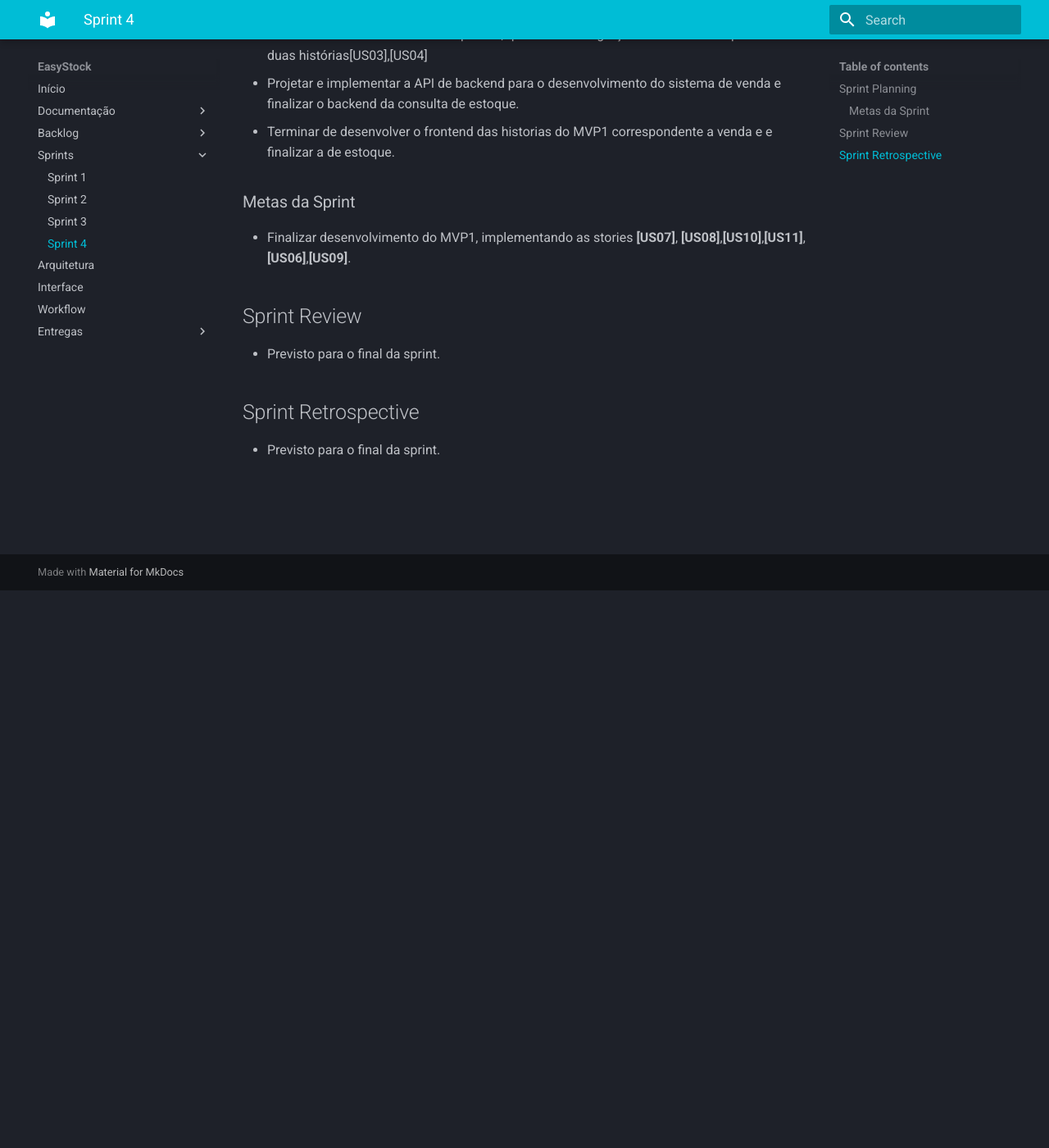
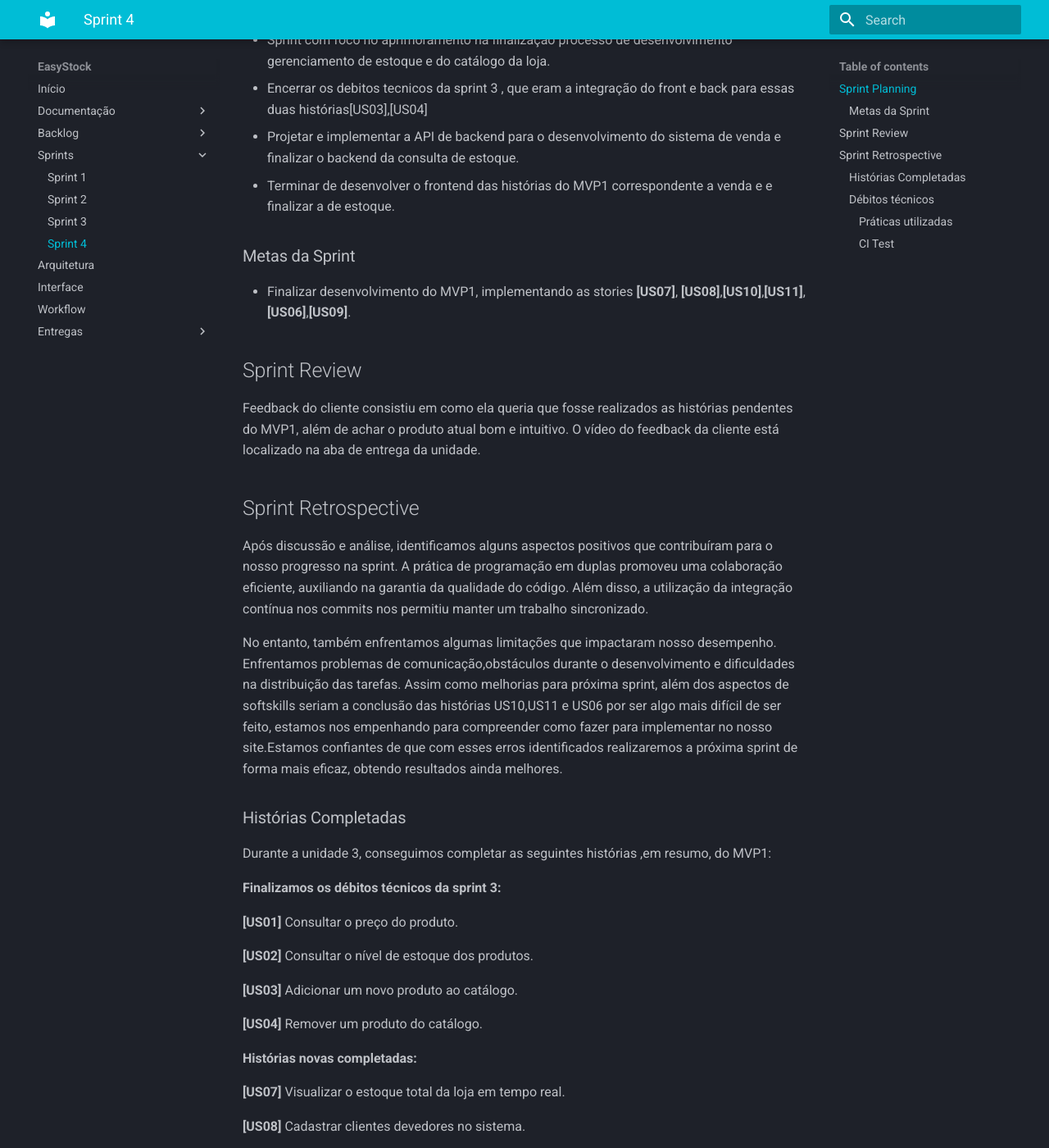
Before and after one commit to mdsreq-fga-unb/2023.1-EasyStock, an MkDocs documentation site: the page built from docs/sprint4.md, in a window 1280 px wide and 1400 px high, scrolled down 680 px. Shown: the whole window at 82% size. Built offline with MkDocs 1.6.1 and Material for MkDocs 9.7.7, drawn with Linux system fonts in a browser that asks for light colours; some of the changed text lies outside the part shown.

Commit message:
sprint 4

```diff
--- a/docs/sprint4.md
+++ b/docs/sprint4.md
@@ -3,7 +3,7 @@
 | 18/05/2023 | 0.1 | Criação e estruturação do documentação da sprint 4 | Hemanoel, Gustavo, Isaac |
 | 05/06/2023 | 0.2 | Atualização da documentação da sprint 4 | Daniela, Gustavo,Hemanoel, Isaac, Milena |
 | 13/06/2023 | 0.3 | Atualização da documentação da sprint 4 | Gustavo,Hemanoel, Isaac|
-
+| 14/06/2023 | 0.4 | Atualização da documentação da sprint 4 | Daniela, Gustavo,Hemanoel, Isaac, Milena|
 
 # Sprint 4
 
@@ -15,7 +15,7 @@ Data término: 14/06/2023
 * Sprint com foco no aprimoramento na finalização processo de desenvolvimento gerenciamento de estoque e do catálogo da loja.
 * Encerrar os debitos tecnicos da sprint 3 , que eram a integração do front e back para essas duas histórias[US03],[US04]
 * Projetar e implementar a API de backend para o desenvolvimento do sistema de venda e finalizar o backend da consulta de estoque.
-* Terminar de desenvolver o frontend das historias do MVP1 correspondente a venda e e finalizar a de estoque.
+* Terminar de desenvolver o frontend das histórias do MVP1 correspondente a venda e e finalizar a de estoque.
 
 
 ### Metas da Sprint
@@ -23,7 +23,61 @@ Data término: 14/06/2023
 
 
 ## Sprint Review
-* Previsto para o final da sprint.
+
+Feedback do cliente consistiu em como ela queria que fosse realizados as histórias pendentes do MVP1, além de achar o produto atual bom e intuitivo.
+O vídeo do feedback da cliente está localizado na aba de entrega da unidade.
 
 ## Sprint Retrospective
-* Previsto para o final da sprint.
+
+Após discussão e análise, identificamos alguns aspectos positivos que contribuíram para o nosso progresso na sprint. A prática de programação em duplas promoveu uma colaboração eficiente, auxiliando na garantia da qualidade do código. Além disso, a utilização da integração contínua nos commits nos permitiu manter um trabalho sincronizado.
+
+No entanto, também enfrentamos algumas limitações que impactaram nosso desempenho. Enfrentamos problemas de comunicação,obstáculos durante o desenvolvimento e dificuldades na distribuição das tarefas. Assim como melhorias para próxima sprint, além dos aspectos de softskills seriam a conclusão das histórias US10,US11 e US06 por ser algo mais difícil de ser feito, estamos nos empenhando para compreender como fazer para implementar no nosso site.Estamos confiantes de que com esses erros identificados realizaremos a próxima sprint de forma mais eficaz, obtendo resultados ainda melhores.
+
+### Histórias Completadas
+
+Durante a unidade 3, conseguimos completar as seguintes histórias ,em resumo, do MVP1:
+
+<b>Finalizamos os débitos técnicos da sprint 3:</b>
+
+<b>[US01]</b> Consultar o preço do produto.
+
+<b>[US02]</b> Consultar o nível de estoque dos produtos.
+
+<b>[US03]</b> Adicionar um novo produto ao catálogo.
+
+<b>[US04]</b> Remover um produto do catálogo.
+
+<b>Histórias novas completadas:</b>
+
+<b>[US07]</b> Visualizar o estoque total da loja em tempo real.
+
+<b>[US08]</b> Cadastrar clientes devedores no sistema.
+
+<b>[US09]</b> Alterar a dívida de um cliente existente.
+
+### Débitos técnicos
+
+Na sprint 4, o desenvolvimento das histórias a baixo são as que a equipe encontrou dificuldades técnicas não conseguindo cumprir com o tempo designado da sprint.
+
+<b>[US10]</b> Adicionar um pedido de venda.
+
+<b>[US11]</b> Finalizar a compra.
+
+<b>[US06]</b> Receber uma notificação de estoque baixo
+
+#### Práticas utilizadas
+
+Durante a unidade 3, foram utilizadas o projeto simples, a integração contínua, a posse coletiva, a padronização do código, os small releases e a programação em pares. Porém, não utilizamos a refatoração e os testes unitários mas estão previstos para o próximo sprint.
+
+ <b> Pair Programming realizado nessa Sprint </b>
+
+| <b>Dupla<b> | <b>Descrição do que foi feito<b> | <b>Data<b> |
+| ----------- | -------------------------------- | ---------- |
+| Isaac/Gustavo | - Integração Frontend e Backend | 05/06/2023 |
+| Isaac/Gustavo | - Integração Frontend e Backend | 10/06/2023 |
+| Isaac/Gustavo | - Integração Frontend e Backend | 12/06/2023 |
+| Isaac/Gustavo | - Integração Frontend e Backend | 14/06/2023 |
+
+#### CI Test
+
+A integração contínua foi implementada e já está em uso através de um workflow no GitHub. Os testes unitários estão em fase de andamento e algumas funcionalidades já estão passíveis de serem testadas.
```
Also changed, not shown: docs/index.md (+2 -2 lines), docs/licoes-aprendidas.md (+1 -1 lines), docs/unidade1.md (+3 -0 lines).
